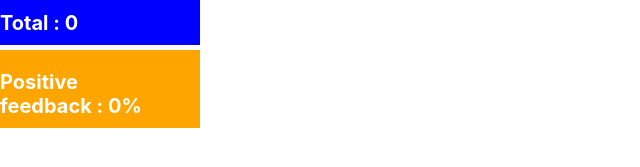
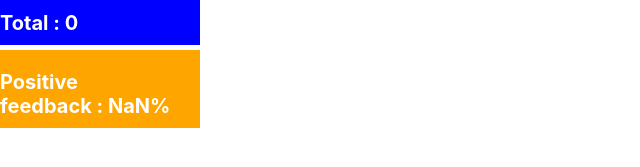
Before and after one commit to KostiantynFirst/goit-react-hw-02-feedback, a React (Create React App) app: page / in a window 1280 px wide. Shown: the part 355-522 px from the top of the page, without its empty margins (0-640 px from the left). Built offline with nearby package versions, Linux system fonts and the light colour scheme.

Commit message:
Update Feadback.jsx

```diff
--- a/src/components/Feadback/Feadback.jsx
+++ b/src/components/Feadback/Feadback.jsx
@@ -32,6 +32,17 @@ export class Feadback extends Component {
       };
 
 
+      countTotalFeedback(good, neutral, bad){
+        let total = (good + neutral + bad);
+        return total;
+      };
+
+      countPositiveFeedbackPercentage(good, neutral, bad){
+        let positiveFeedback = (good / (good + neutral + bad) * 100);
+        return positiveFeedback;
+      }
+
+
       render() {
         const { good, neutral, bad } = this.state;
 
@@ -59,10 +70,10 @@ export class Feadback extends Component {
                 <FeedbackContentHeading>Bad : {bad}</FeedbackContentHeading>
               </FeedbackBad>
               <FeedbackTotal>
-                <FeedbackContentHeading>Total : {good + neutral + bad}</FeedbackContentHeading>
+                <FeedbackContentHeading>Total : {this.countTotalFeedback(good, neutral, bad)}</FeedbackContentHeading>
               </FeedbackTotal>
               <FeedbackPositive>
-                <FeedbackContentHeading>Positive<br/>feedback : {good}%</FeedbackContentHeading>
+                <FeedbackContentHeading>Positive<br/>feedback : {Math.round(this.countPositiveFeedbackPercentage(good, neutral, bad))}%</FeedbackContentHeading>
               </FeedbackPositive>
             </FeedbackContent>
           </Statistics>
```
